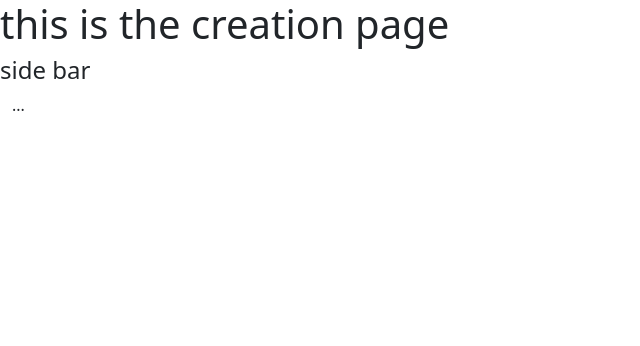
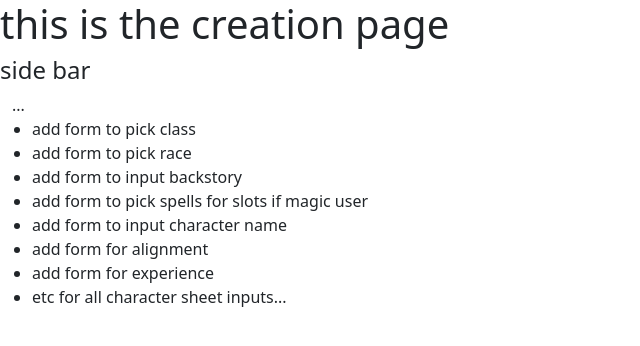
Before and after one commit to bethany-lynn/dnd-character-creation, a Flask app: page /create_character in a window 1280 px wide. Shown: the top 346 px of the page, without its empty margins (0-640 px from the left). Run offline with Flask 2, Linux system fonts and the light colour scheme.

Commit message:
added js and css files

```diff
--- a/server.py
+++ b/server.py
@@ -42,23 +42,28 @@ def login():
 
     email = request.form.get("email")
     password = request.form.get("password")
-
     user = crud.get_user_by_email(email)
 
     if not user or user.password != password:
         flash("Your email or password is incorrect, adventurer!")
-
+        return redirect('/')
     else:
         session['user_email'] = user.email
         flash(f'Welcome back, {user.email}!')
 
-    return redirect("/")
+    return redirect("/user_profile")
 
 @app.route('/create_character')
 def create_page():
     """create a character after logging in or creating an account"""
     return render_template('create_character.html')
 
+@app.route('/user_profile')
+def profile_page():
+    """where a user can access previously saved sheets"""
+    return render_template('user_profile.html')
+    # have option to go to character creation page for new character
+
 if __name__ == "__main__":
     connect_to_db(app)
     app.run(host="0.0.0.0", debug=True)
--- a/templates/base.html
+++ b/templates/base.html
@@ -12,7 +12,11 @@
     {% block head %}{% endblock %}
   </head>
   <body>
-
+    {% for msg in get_flashed_messages() %}
+    <p class="flash-msg">
+      {{ msg }}
+    </p>
+    {% endfor %}
     {% block body %}{% endblock %}
 
     {% block after_body %}{% endblock %}
--- a/templates/create_character.html
+++ b/templates/create_character.html
@@ -1,5 +1,5 @@
 {% extends 'base.html' %}
-{% block title %}create a character{% endblock %}
+{% block title %}create character{% endblock %}
 
 {% block body %}
 <h1>this is the creation page</h1>
@@ -7,4 +7,14 @@
     <div class="container-fluid">
         ...
     </div>
+    <ul>
+        <li>add form to pick class</li>
+        <li>add form to pick race</li>
+        <li>add form to input backstory</li>
+        <li>add form to pick spells for slots if magic user</li>
+        <li>add form to input character name</li>
+        <li>add form for alignment</li>
+        <li>add form for experience</li>
+        <li>etc for all character sheet inputs...</li>
+    </ul>
 {% endblock %}
```
Also changed, not shown: templates/user_profile.html (+14 -0 lines), static/dragons.js (added), static/stylesheet.css (added).
